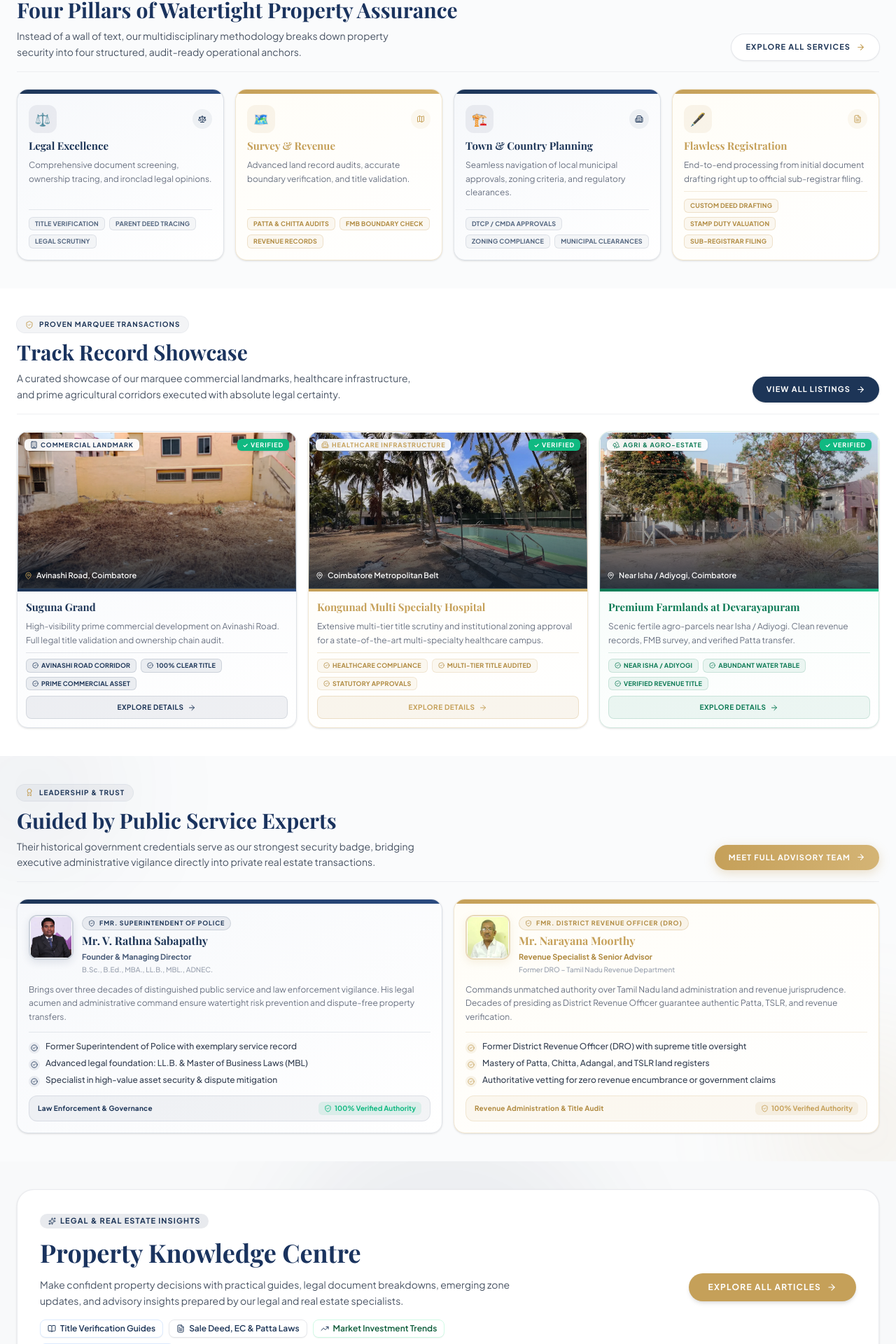
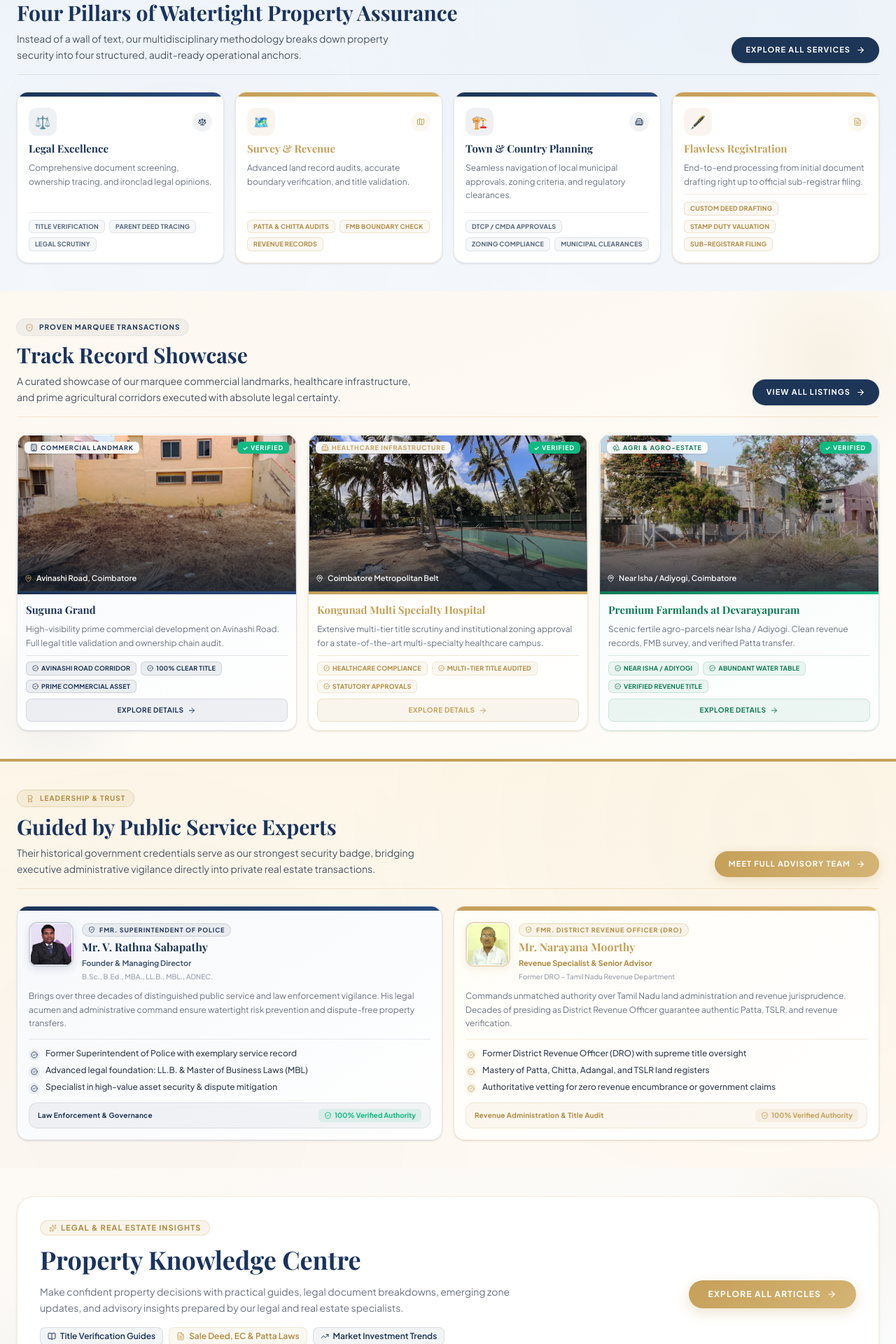
Before and after one commit to landsndeeds-web/landsndeeds_web, a React (Vite) app: page / in a window 1280 px wide. Shown: the part 1639-3559 px from the top of the page at 70% size. Built offline with nearby package versions, Linux system fonts and the light colour scheme; a web font is replaced by a local one.

Commit message:
home page UI updated

```diff
--- a/src/sections/HomeLeadership.jsx
+++ b/src/sections/HomeLeadership.jsx
@@ -38,18 +38,17 @@ const leaders = [
 
 const HomeLeadership = () => {
   return (
-    <section id="leadership-trust" className="py-8 md:py-10 bg-[#fafbfc] relative overflow-hidden">
-      {/* Decorative blurred accents */}
-      <div className="absolute top-0 left-0 -ml-20 -mt-20 w-64 h-64 rounded-full bg-[#1d3557]/5 blur-[80px] pointer-events-none" />
-      <div className="absolute bottom-0 right-0 -mr-20 -mb-20 w-64 h-64 rounded-full bg-[#c5a059]/10 blur-[80px] pointer-events-none" />
+    <section id="leadership-trust" className="py-8 md:py-10 relative overflow-hidden" style={{ background: 'linear-gradient(180deg,#fdf6e8 0%,#fef9f2 100%)', borderTop: '4px solid #c5a059' }}>
+      {/* Decorative warm accents */}
+      <div className="absolute inset-0 pointer-events-none opacity-40" style={{ backgroundImage: 'radial-gradient(circle at 85% 15%, rgba(197,160,89,0.08) 0%, transparent 50%), radial-gradient(circle at 15% 85%, rgba(29,53,87,0.05) 0%, transparent 50%)' }} />
 
       <div className="container mx-auto px-6 relative z-10">
 
         {/* Section Header */}
-        <div className="flex flex-col md:flex-row items-start md:items-end justify-between gap-4 mb-6 pb-4 border-b border-gray-200/60">
+        <div className="flex flex-col md:flex-row items-start md:items-end justify-between gap-4 mb-6 pb-4" style={{ borderBottom: '1px solid rgba(197,160,89,0.25)' }}>
           <div className="max-w-2xl">
-            <span className="inline-flex items-center gap-2 px-3 py-1 rounded-full bg-[#1d3557]/5 text-[#1d3557] font-bold tracking-widest uppercase text-[10px] ring-1 ring-[#1d3557]/10 mb-2.5">
-              <Award size={12} className="text-[#c5a059]" />
+            <span className="inline-flex items-center gap-2 px-3 py-1 rounded-full font-bold tracking-widest uppercase text-[10px] mb-2.5" style={{ background: 'rgba(197,160,89,0.12)', color: '#b08a40', border: '1px solid rgba(197,160,89,0.3)' }}>
+              <Award size={12} style={{ color: '#c5a059' }} />
               Leadership & Trust
             </span>
             <h2 className="text-2xl sm:text-3xl md:text-3xl font-serif font-bold text-[#1d3557] leading-[1.2]">
--- a/src/sections/HomeShieldSection.jsx
+++ b/src/sections/HomeShieldSection.jsx
@@ -38,13 +38,16 @@ const pillars = [
 
 const HomeShieldSection = () => {
   return (
-    <section id="the-360-shield" className="py-8 md:py-10 bg-[#fafbfc] relative overflow-hidden">
+    <section id="the-360-shield" className="py-8 md:py-10 relative overflow-hidden" style={{ background: 'linear-gradient(180deg,#eef4fb 0%,#f4f8fd 100%)', borderTop: '4px solid #1d3557' }}>
+      {/* Decorative subtle pattern */}
+      <div className="absolute inset-0 pointer-events-none opacity-30" style={{ backgroundImage: 'radial-gradient(circle at 80% 20%, rgba(29,53,87,0.06) 0%, transparent 50%), radial-gradient(circle at 20% 80%, rgba(197,160,89,0.06) 0%, transparent 50%)' }} />
+
       <div className="container mx-auto px-6 relative z-10">
 
         {/* Section Header */}
-        <div className="flex flex-col md:flex-row items-start md:items-end justify-between gap-4 mb-6 pb-4 border-b border-gray-200/60">
+        <div className="flex flex-col md:flex-row items-start md:items-end justify-between gap-4 mb-6 pb-4 border-b border-[#1d3557]/10">
           <div className="max-w-2xl">
-            <span className="inline-flex items-center gap-2 px-3 py-1 rounded-full bg-[#1d3557]/5 text-[#1d3557] font-bold tracking-widest uppercase text-[10px] ring-1 ring-[#1d3557]/10 mb-2.5">
+            <span className="inline-flex items-center gap-2 px-3 py-1 rounded-full bg-[#1d3557]/8 text-[#1d3557] font-bold tracking-widest uppercase text-[10px] ring-1 ring-[#1d3557]/15 mb-2.5" style={{ background: 'rgba(29,53,87,0.07)' }}>
               <ShieldCheck size={12} className="text-[#c5a059]" />
               The 360° Shield • Core Expertise
             </span>
@@ -59,10 +62,10 @@ const HomeShieldSection = () => {
           <Link
             to="/services"
             id="shield-explore-services-btn"
-            className="inline-flex items-center gap-2 px-5 py-2.5 bg-white hover:bg-gray-50 text-[#1d3557] rounded-full font-bold uppercase tracking-widest text-[11px] transition-all duration-300 shadow-sm hover:shadow-md ring-1 ring-gray-200 hover:-translate-y-0.5 group shrink-0 mt-4 md:mt-0"
+            className="inline-flex items-center gap-2 px-5 py-2.5 bg-[#1d3557] hover:bg-[#2a4a7f] text-white rounded-full font-bold uppercase tracking-widest text-[11px] transition-all duration-300 shadow-sm hover:shadow-md hover:-translate-y-0.5 group shrink-0 mt-4 md:mt-0"
           >
             <span>Explore All Services</span>
-            <ArrowRight size={13} className="transition-transform duration-300 group-hover:translate-x-1 text-[#c5a059]" />
+            <ArrowRight size={13} className="transition-transform duration-300 group-hover:translate-x-1" />
           </Link>
         </div>
 
@@ -74,12 +77,9 @@ const HomeShieldSection = () => {
             return (
               <div
                 key={idx}
-                className="group relative rounded-2xl overflow-hidden border shadow-sm hover:shadow-[0_10px_30px_-8px_rgba(29,53,87,0.18)] transition-all duration-300 hover:-translate-y-1 flex flex-col"
+                className="group relative rounded-2xl overflow-hidden shadow-sm hover:shadow-[0_10px_30px_-8px_rgba(29,53,87,0.15)] transition-all duration-300 hover:-translate-y-1 flex flex-col bg-white"
                 style={{
-                  borderColor: isGold ? 'rgba(197,160,89,0.25)' : 'rgba(29,53,87,0.12)',
-                  background: isGold
-                    ? 'linear-gradient(145deg,#fffdf7 0%,#fff 100%)'
-                    : 'linear-gradient(145deg,#f6f8fb 0%,#fff 100%)',
+                  border: `1px solid ${isGold ? 'rgba(197,160,89,0.25)' : 'rgba(29,53,87,0.1)'}`,
                 }}
               >
                 {/* Colored top strip */}
@@ -126,8 +126,8 @@ const HomeShieldSection = () => {
 
                   {/* Divider */}
                   <div
-                    className="h-px w-full mt-auto mb-0 transition-colors duration-300"
-                    style={{ background: isGold ? 'rgba(197,160,89,0.2)' : 'rgba(29,53,87,0.1)' }}
+                    className="h-px w-full mt-auto mb-0"
+                    style={{ background: isGold ? 'rgba(197,160,89,0.2)' : 'rgba(29,53,87,0.08)' }}
                   />
 
                   {/* Tags */}
@@ -135,7 +135,7 @@ const HomeShieldSection = () => {
                     {item.tags.map((tag, tIdx) => (
                       <span
                         key={tIdx}
-                        className="px-2 py-0.5 rounded-md text-[9px] font-bold uppercase tracking-wide border transition-colors duration-200"
+                        className="px-2 py-0.5 rounded-md text-[9px] font-bold uppercase tracking-wide border"
                         style={{
                           background: isGold ? 'rgba(197,160,89,0.07)' : 'rgba(29,53,87,0.04)',
                           color: isGold ? '#b08a40' : 'rgba(29,53,87,0.75)',
--- a/src/sections/HomeTrackRecord.jsx
+++ b/src/sections/HomeTrackRecord.jsx
@@ -60,11 +60,14 @@ const marqueeDeals = [
 
 const HomeTrackRecord = () => {
   return (
-    <section id="track-record" className="py-8 md:py-10 bg-white relative overflow-hidden">
+    <section id="track-record" className="py-8 md:py-10 relative overflow-hidden" style={{ background: 'linear-gradient(160deg,#fdf8f0 0%,#fefcf8 100%)' }}>
+      {/* Warm subtle background accents */}
+      <div className="absolute top-0 right-0 w-80 h-80 rounded-full pointer-events-none" style={{ background: 'radial-gradient(circle,rgba(197,160,89,0.1) 0%,transparent 70%)', transform: 'translate(20%,-20%)' }} />
+      <div className="absolute bottom-0 left-0 w-64 h-64 rounded-full pointer-events-none" style={{ background: 'radial-gradient(circle,rgba(29,53,87,0.05) 0%,transparent 70%)', transform: 'translate(-20%,20%)' }} />
       <div className="container mx-auto px-6 relative z-10">
 
         {/* Section Header */}
-        <div className="flex flex-col md:flex-row items-start md:items-end justify-between gap-4 mb-6 pb-4 border-b border-gray-200/60">
+        <div className="flex flex-col md:flex-row items-start md:items-end justify-between gap-4 mb-6 pb-4" style={{ borderBottom: '1px solid rgba(197,160,89,0.25)' }}>
           <div className="max-w-2xl">
             <span className="inline-flex items-center gap-2 px-3 py-1 rounded-full bg-[#1d3557]/5 text-[#1d3557] font-bold tracking-widest uppercase text-[10px] ring-1 ring-[#1d3557]/10 mb-2.5">
               <ShieldCheck size={12} className="text-[#c5a059]" />
--- a/src/sections/KnowledgeCentre.jsx
+++ b/src/sections/KnowledgeCentre.jsx
@@ -38,19 +38,20 @@ const KnowledgeCentre = () => {
   }, []);
 
   return (
-    <section ref={sectionRef} id="knowledge-centre" className="py-8 md:py-10 bg-[#f8f9fa] relative overflow-hidden">
+    <section ref={sectionRef} id="knowledge-centre" className="py-8 md:py-10 relative overflow-hidden" style={{ background: 'linear-gradient(160deg,#fdf9f4 0%,#fafbfc 100%)' }}>
       {/* Decorative background glow */}
-      <div className="absolute top-1/2 left-1/2 -translate-x-1/2 -translate-y-1/2 w-[500px] h-[500px] bg-[#1d3557]/5 rounded-full blur-3xl pointer-events-none" />
+      <div className="absolute top-0 right-0 w-80 h-80 rounded-full pointer-events-none" style={{ background: 'radial-gradient(circle,rgba(197,160,89,0.08) 0%,transparent 70%)', transform: 'translate(20%,-20%)' }} />
+      <div className="absolute bottom-0 left-0 w-64 h-64 rounded-full pointer-events-none" style={{ background: 'radial-gradient(circle,rgba(29,53,87,0.04) 0%,transparent 70%)', transform: 'translate(-20%,20%)' }} />
 
       <div className="container mx-auto px-6 relative z-10">
-        <div className="bg-white border border-gray-200/80 rounded-2xl md:rounded-3xl p-6 md:p-8 shadow-sm relative overflow-hidden">
+        <div className="bg-white rounded-2xl md:rounded-3xl p-6 md:p-8 shadow-sm relative overflow-hidden" style={{ border: '1px solid rgba(197,160,89,0.2)' }}>
 
           <div className="flex flex-col lg:flex-row items-center justify-between gap-6">
 
             {/* Left Column */}
             <div className="space-y-3 text-center lg:text-left max-w-2xl knowledge-fade-in">
-              <span className="inline-flex items-center gap-1.5 px-3 py-0.5 rounded-full bg-[#1d3557]/10 text-[#1d3557] font-bold tracking-widest uppercase text-[11px]">
-                <Sparkles size={11} className="text-[#1d3557]" />
+              <span className="inline-flex items-center gap-1.5 px-3 py-0.5 rounded-full font-bold tracking-widest uppercase text-[11px]" style={{ background: 'rgba(197,160,89,0.12)', color: '#b08a40', border: '1px solid rgba(197,160,89,0.25)' }}>
+                <Sparkles size={11} style={{ color: '#c5a059' }} />
                 Legal & Real Estate Insights
               </span>
 
@@ -58,7 +59,7 @@ const KnowledgeCentre = () => {
                 Property Knowledge Centre
               </h2>
 
-              <p className="text-gray-600 text-xs sm:text-sm leading-relaxed">
+              <p className="text-gray-500 text-xs sm:text-sm leading-relaxed">
                 Make confident property decisions with practical guides, legal document breakdowns, emerging zone updates, and advisory insights prepared by our legal and real estate specialists.
               </p>
 
@@ -69,9 +70,14 @@ const KnowledgeCentre = () => {
                   return (
                     <span
                       key={idx}
-                      className={`inline-flex items-center gap-1.5 px-2.5 py-1 rounded-lg bg-white border ${t.accent} text-xs font-semibold shadow-2xs`}
+                      className="inline-flex items-center gap-1.5 px-2.5 py-1 rounded-lg text-xs font-semibold"
+                      style={{
+                        background: idx % 2 === 0 ? 'rgba(29,53,87,0.05)' : 'rgba(197,160,89,0.08)',
+                        color: idx % 2 === 0 ? '#1d3557' : '#b08a40',
+                        border: `1px solid ${idx % 2 === 0 ? 'rgba(29,53,87,0.12)' : 'rgba(197,160,89,0.2)'}`,
+                      }}
                     >
-                      <Icon size={12} className="text-[#1d3557]" />
+                      <Icon size={12} style={{ color: idx % 2 === 0 ? '#1d3557' : '#c5a059' }} />
                       {t.label}
                     </span>
                   );
@@ -84,10 +90,11 @@ const KnowledgeCentre = () => {
               <Link
                 to="/blogs"
                 id="knowledge-centre-explore-btn"
-                className="inline-flex items-center gap-2 px-7 py-3 bg-[#c5a059] hover:bg-[#b58f48] text-white rounded-full font-bold uppercase tracking-widest text-xs transition-all duration-300 shadow-md hover:scale-105 no-underline group"
+                className="inline-flex items-center gap-2 px-7 py-3 rounded-full font-bold uppercase tracking-widest text-xs transition-all duration-300 hover:scale-105 no-underline group"
+                style={{ background: 'linear-gradient(135deg,#c5a059,#d4b475)', color: '#fff', boxShadow: '0 6px 18px rgba(197,160,89,0.3)' }}
               >
                 <span>Explore All Articles</span>
-                <ArrowRight size={14} className="transition-transform duration-300 group-hover:translate-x-1 text-white" />
+                <ArrowRight size={14} className="transition-transform duration-300 group-hover:translate-x-1" />
               </Link>
             </div>
 
```
